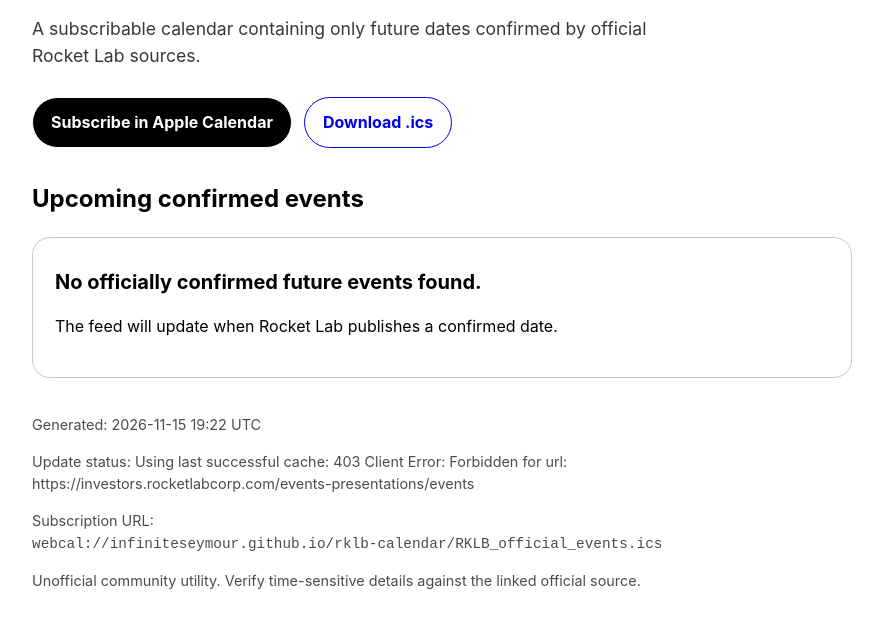
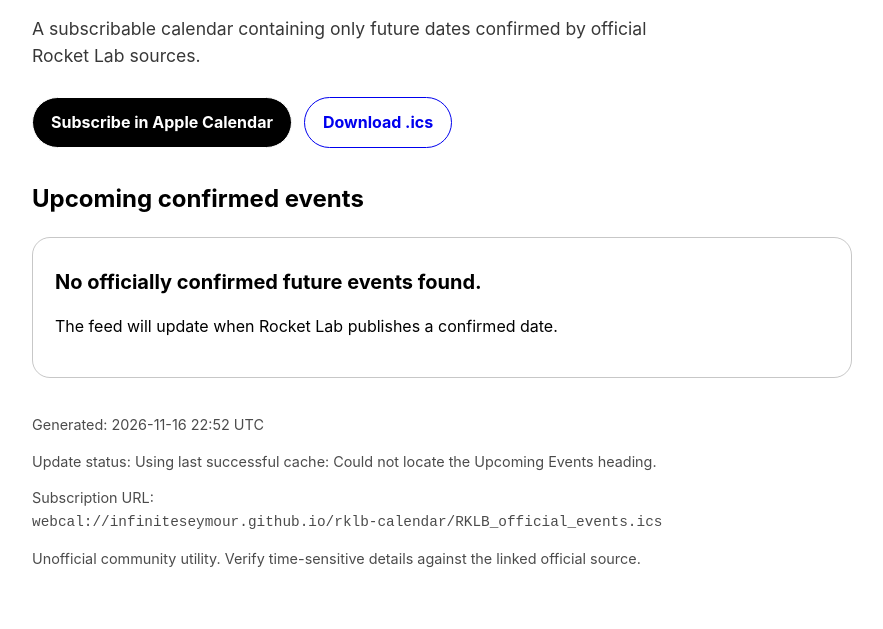
Before and after one commit to infiniteseymour/rklb-calendar, a plain HTML site: page docs/index.html in a window 1280 px wide. Shown: the part 225-854 px from the top of the page, without its empty margins (198-1081 px from the left). Drawn offline with Linux system fonts and the light colour scheme.

Commit message:
chore: update RKLB calendar

```diff
--- a/docs/index.html
+++ b/docs/index.html
@@ -79,8 +79,8 @@
   </main>
 
   <footer class="meta">
-    <p>Generated: 2026-11-15 19:22 UTC</p>
-    <p>Update status: Using last successful cache: 403 Client Error: Forbidden for url: https://investors.rocketlabcorp.com/events-presentations/events</p>
+    <p>Generated: 2026-11-16 22:52 UTC</p>
+    <p>Update status: Using last successful cache: Could not locate the Upcoming Events heading.</p>
     <p>
       Subscription URL:<br>
       <code>webcal://infiniteseymour.github.io/rklb-calendar/RKLB_official_events.ics</code>
```
